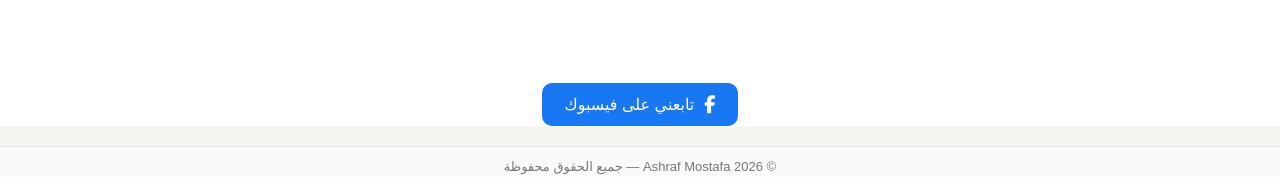
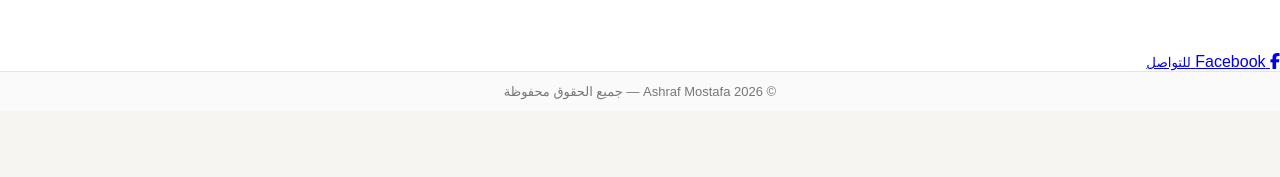
Before and after one commit to AshrafKnz/speech-therapy-2026, a plain HTML site: page index.html in a window 1280 px wide. Shown: the part 4035-4212 px from the top of the page. After the commit the page ends 4146 px from the top, so only its background shows below. Drawn offline with Linux system fonts and the light colour scheme.

Commit message:
Update index.html

```diff
--- a/index.html
+++ b/index.html
@@ -251,10 +251,15 @@ communication.
     </p>
   </div>
 
-  <div class="author-social">
-  <a href="https://www.facebook.com/share/1AKvveXqmL/" target="_blank" class="facebook-btn">
-    <i class="fab fa-facebook-f"></i>
-    تابعني على فيسبوك
+  <div class="contact-facebook">
+  <a href="https://www.facebook.com/share/1AKvveXqmL/" target="_blank">
+    <span class="fb-icon">
+      <i class="fab fa-facebook-f"></i>
+    </span>
+    <span class="fb-text">
+      Facebook
+      <small>للتواصل</small>
+    </span>
   </a>
 </div>
 
```
